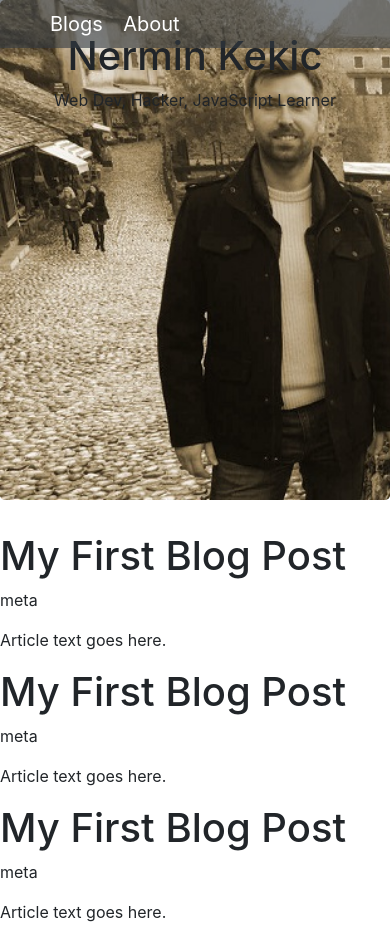
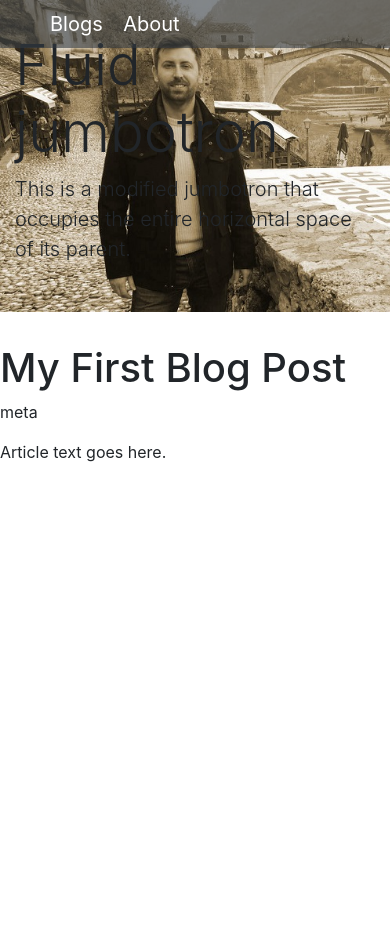
Before and after one commit to nerminkekic/nerminkekic, a plain HTML site: page index.html in a window 390 px wide. Shown: the top 927 px of the page. After the commit the page ends 844 px from the top, so only its background shows below. Drawn offline with nearby package versions, Linux system fonts and the light colour scheme.

Commit message:
Add responsive main image

```diff
--- a/css/main.css
+++ b/css/main.css
@@ -1,5 +1,8 @@
 /* Main style sheet for Nermin Kekic Blog */
-
+body {
+    padding: 0;
+    margin: 0;
+}
 
 /* Navigation */
 .navbar {
@@ -15,14 +18,22 @@
 }
 
 
-/* Image classes */
-.jumbotron {
-    height: 500px;
-}
 
-.jumbo-image {
-    background-image: url("/img/Nermink.JPG");
+
+.big-banner {
+    background-image: url('../img/Nermink.JPG');
     background-size: cover;
+
+
 }
 
 /* Bootstrap Class modifications */
+
+/* Media query */
+
+
+@media (min-width: 700px) {
+    .jumbotron {
+        height: 550px;
+    }
+}
--- a/index.html
+++ b/index.html
@@ -28,41 +28,19 @@
 
 
     <!-- Jumbotron -->
-    <div class="jumbo-main">
-        <section class="jumbotron jumbo-image text-center">
-            <div class="container ">
-                <h1>Nermin Kekic</h1>
-                <p class="lead-text-muted">
-                    Web Dev, Hacker, JavaScript Learner
-                </p>
-            </div>
-        </section>
+
+    <div class="jumbotron jumbotron-fluid big-banner">
+        <div class="container-fluid">
+            <h1 class="display-4">Fluid jumbotron</h1>
+            <p class="lead">This is a modified jumbotron that occupies the
+                entire horizontal space of its parent.</p>
+        </div>
     </div>
+
     <!-- Article Section -->
     <div id="main">
         <div id="content">
             <div id="blog-index">
-                <article>
-                    <header>
-                        <h1>My First Blog Post</h1>
-                        <p>meta</p>
-                        <p>Article text goes here.</p>
-                    </header>
-                </article>
-                <article>
-                    <header>
-                        <h1>My First Blog Post</h1>
-                        <p>meta</p>
-                        <p>Article text goes here.</p>
-                    </header>
-                </article>
-                <article>
-                    <header>
-                        <h1>My First Blog Post</h1>
-                        <p>meta</p>
-                        <p>Article text goes here.</p>
-                    </header>
-                </article>
                 <article>
                     <header>
                         <h1>My First Blog Post</h1>
```
